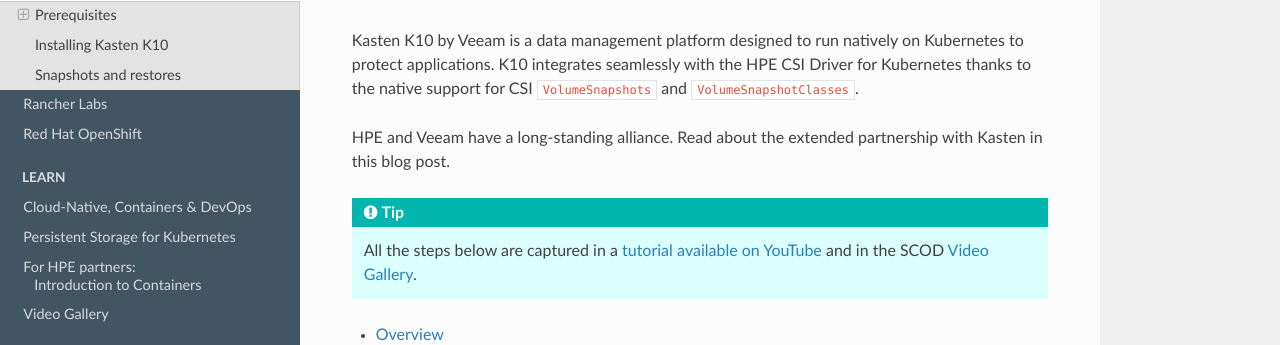
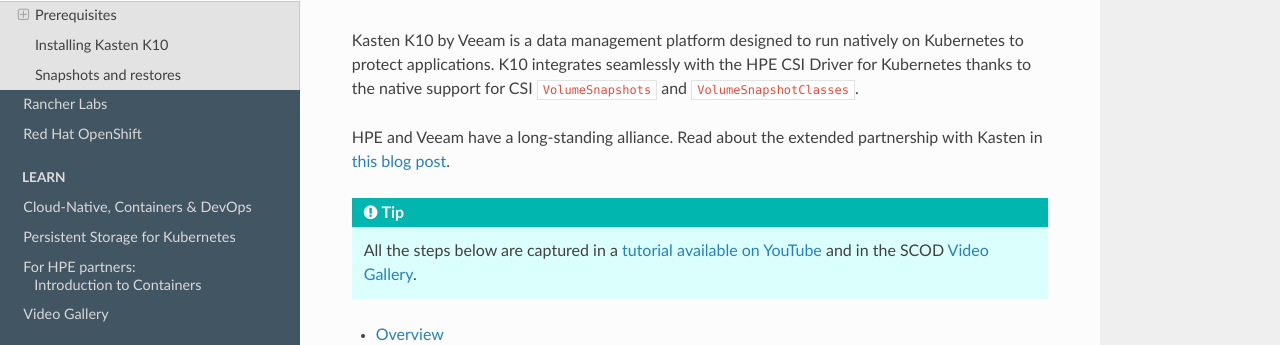
Before and after one commit to hpe-storage/scod, an MkDocs documentation site: the page built from docs/partners/kasten/index.md, in a window 1280 px wide and 900 px high. Shown: the part 131-476 px from the top of the window. Built offline with MkDocs 1.6.1, drawn with Linux system fonts in a browser that asks for light colours; nearby versions of some CDN libraries; part of the change alters nothing that is shown.

```diff
--- a/docs/partners/kasten/index.md
+++ b/docs/partners/kasten/index.md
@@ -2,7 +2,7 @@
 
 Kasten K10 by Veeam is a data management platform designed to run natively on Kubernetes to protect applications. K10 integrates seamlessly with the HPE CSI Driver for Kubernetes thanks to the native support for CSI `VolumeSnapshots` and `VolumeSnapshotClasses`.
 
-HPE and Veeam have a long-standing alliance. Read about the extended partnership with Kasten in this blog post.
+HPE and Veeam have a long-standing alliance. Read about the extended partnership with Kasten in [this blog post](https://community.hpe.com/t5/around-the-storage-block/kubernetes-backup-and-recovery-with-hpe-and-kasten-by-veeam/ba-p/7109289).
 
 !!! tip
     All the steps below are captured in a [tutorial available on YouTube](https://www.youtube.com/watch?v=bTHUlRBUcTM) and in the SCOD [Video Gallery](../../learn/video_gallery/index.md#get_started_with_kasten_k10_by_veeam_and_the_hpe_csi_driver).
```
